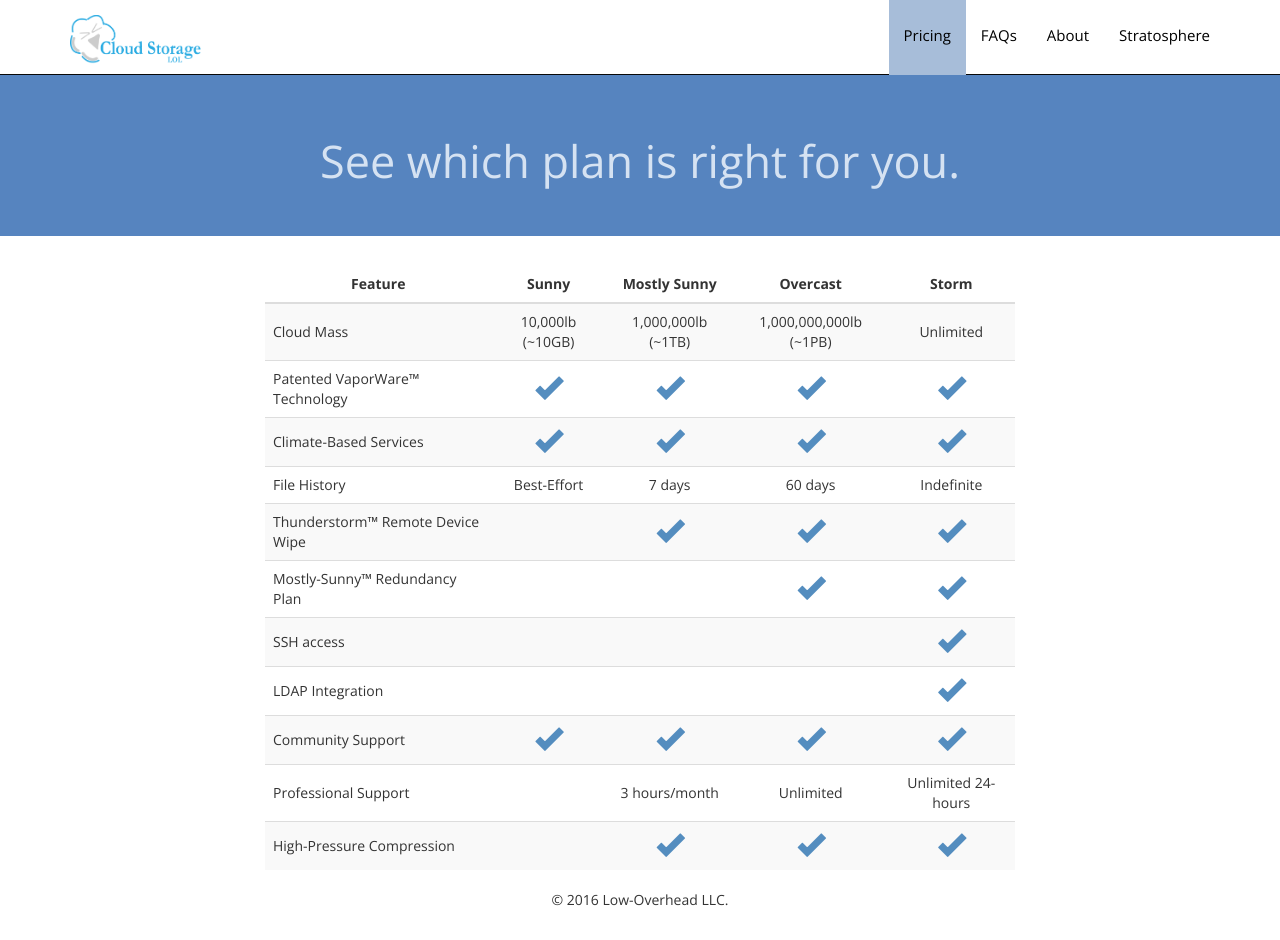
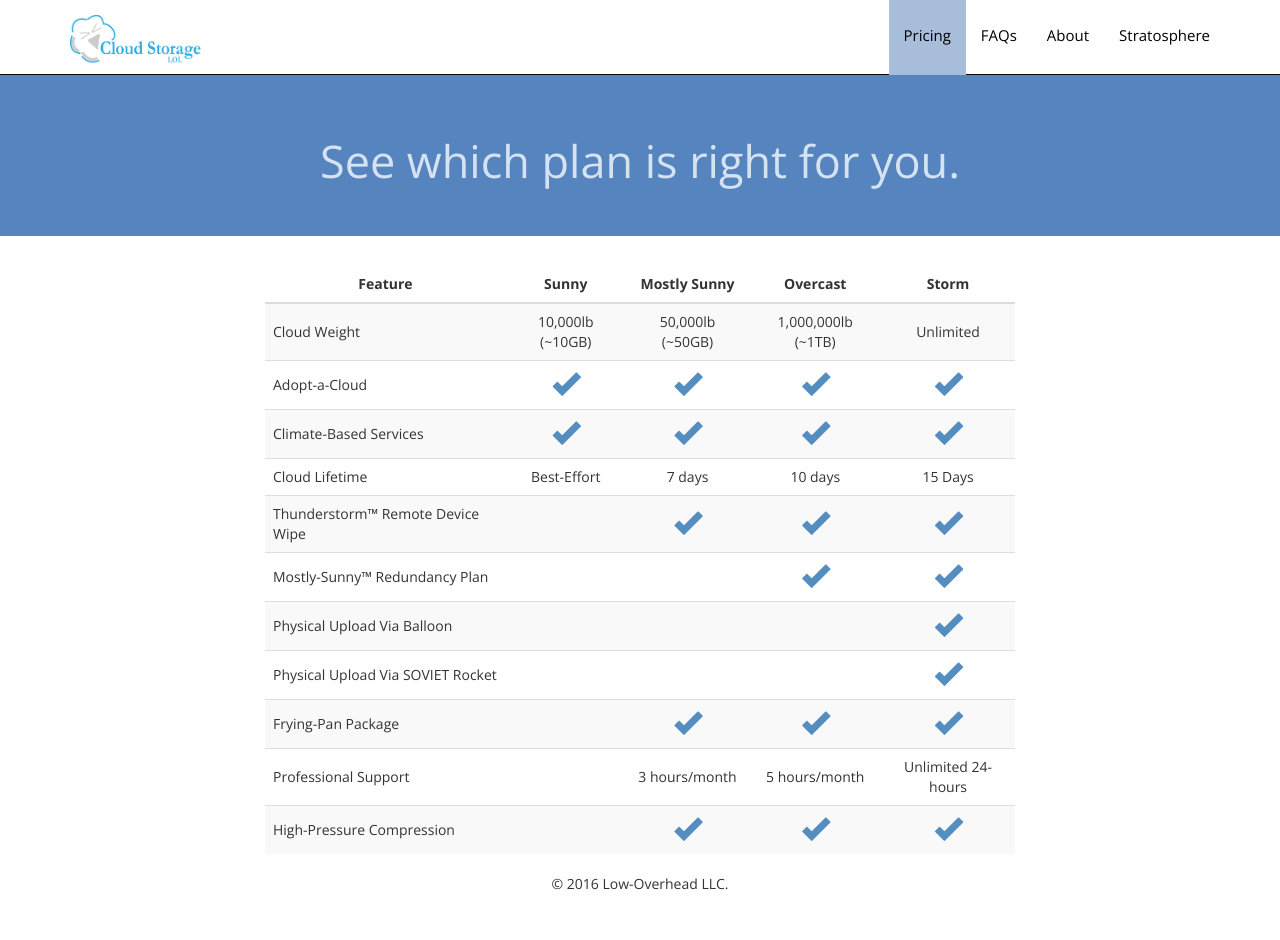
Before and after one commit to angelabair/ARS327, a Jekyll site: the page built from pricing.html, in a window 1280 px wide and 940 px high. Built offline with Jekyll 4.4.1, drawn with Linux system fonts in a browser that asks for light colours.

Commit message:
Revise the feature table
- Credits to Sam for this one

```diff
--- a/_data/features.yaml
+++ b/_data/features.yaml
@@ -3,11 +3,11 @@
 # To show nothing, specify its plan entry as false.
 
 -
-  name: "Cloud Mass"
-  plans: [ "10,000lb (~10GB)",  "1,000,000lb (~1TB)",  "1,000,000,000lb (~1PB)",  "Unlimited"]
+  name: "Cloud Weight"
+  plans: [ "10,000lb (~10GB)",  "50,000lb (~50GB)",  "1,000,000lb (~1TB)",  "Unlimited" ]
 
 -
-  name: "Patented VaporWare™ Technology"
+  name: "Adopt-a-Cloud"
   plans: [ true,  true,  true,  true]
 
 -
@@ -15,8 +15,8 @@
   plans: [ true,  true,  true,  true]
 
 -
-  name: "File History"
-  plans: [ "Best-Effort",  "7 days",  "60 days",  "Indefinite"]
+  name: "Cloud Lifetime"
+  plans: [ "Best-Effort",  "7 days",  "10 days",  "15 Days"]
 
 -
   name: "Thunderstorm™ Remote Device Wipe"
@@ -27,20 +27,20 @@
   plans: [ false,  false,  true,  true]
 
 -
-  name: "SSH access"
+  name: "Physical Upload Via Balloon "
   plans: [ false,  false,  false,  true]
 
 -
-  name: "LDAP Integration"
+  name: "Physical Upload Via SOVIET Rocket"
   plans: [ false,  false,  false,  true]
 
 -
-  name: "Community Support"
-  plans: [ true,  true,  true,  true]
+  name: "Frying-Pan Package"
+  plans: [ false,  true,  true,  true]
 
 -
   name: "Professional Support"
-  plans: [ false,  "3 hours/month",  "Unlimited",  "Unlimited 24-hours"]
+  plans: [ false,  "3 hours/month",  "5 hours/month",  "Unlimited 24-hours"]
 
 -
   name: "High-Pressure Compression"
```
